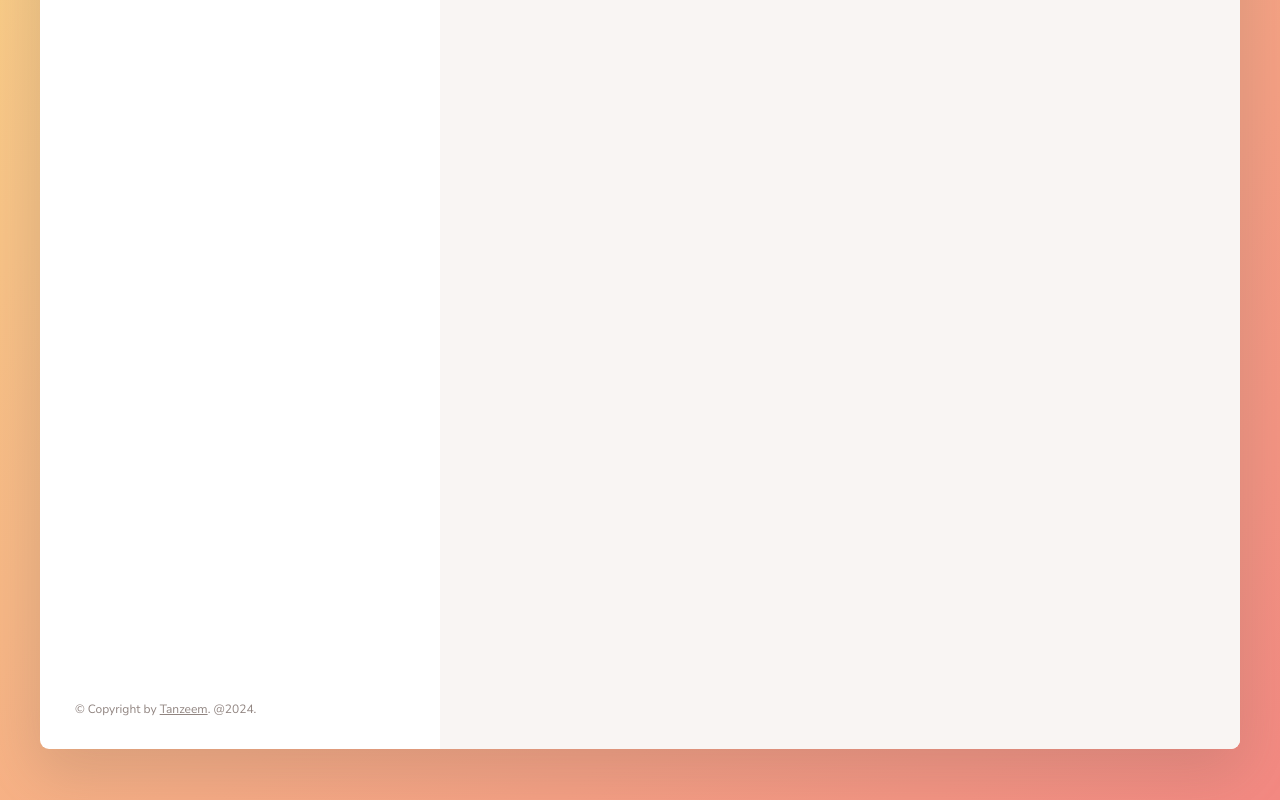
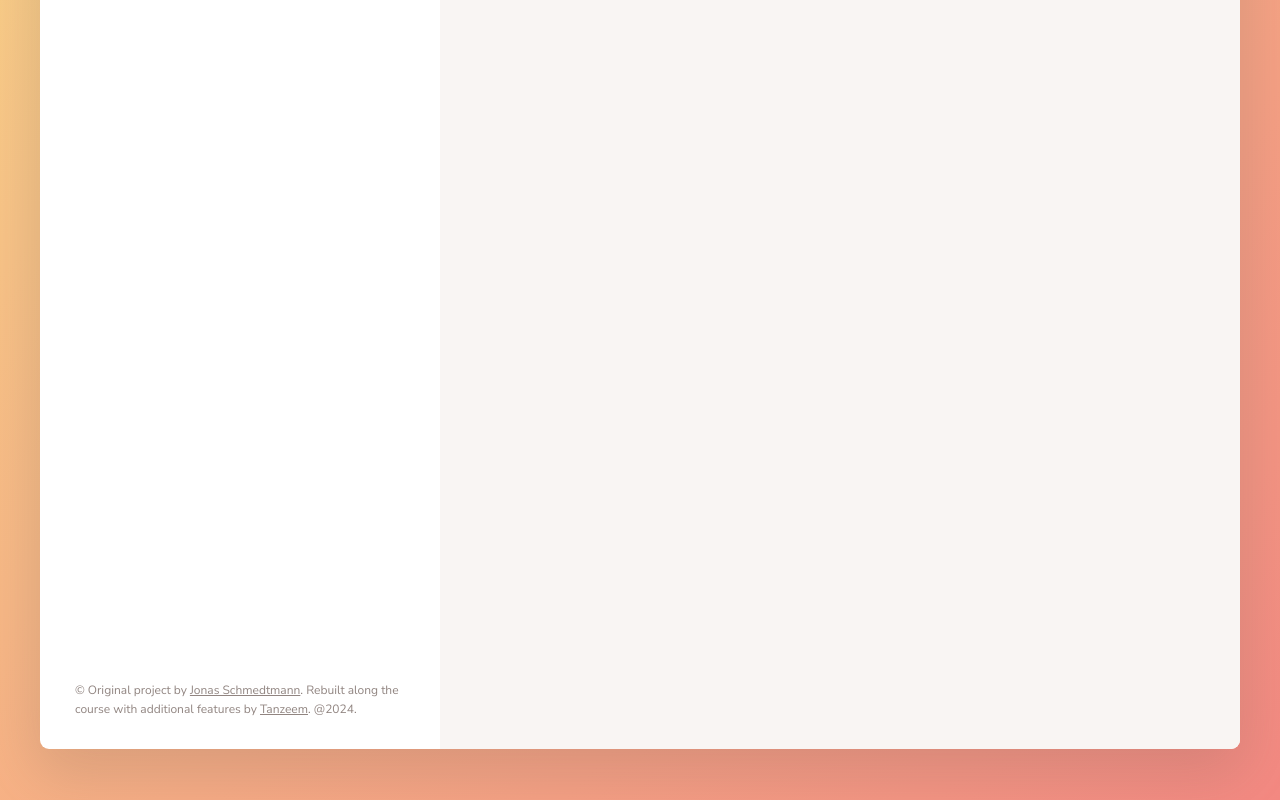
Before and after one commit to tanzeem131/Forkify, a website built with Parcel: page index.html in a window 1280 px wide. Shown: the part 472-1272 px from the top of the page. Built offline with nearby package versions, Linux system fonts and the light colour scheme.

Commit message:
updated the copyright claim.

```diff
--- a/index.html
+++ b/index.html
@@ -128,10 +128,18 @@
             </svg>
           </button> -->
         </div>
-
         <p class="copyright">
-          &copy; Copyright by
-          <a class="twitter-link" target="_blank" href="https://twitter.com/"
+          &copy; Original project by
+          <a
+            class="twitter-link"
+            target="_blank"
+            href="https://twitter.com/jonasschmedtman"
+            >Jonas Schmedtmann</a
+          >. Rebuilt along the course with additional features by
+          <a
+            class="twitter-link"
+            target="_blank"
+            href="https://twitter.com/Tanzeem_Dev"
             >Tanzeem</a
           >. @2024.
         </p>
```
